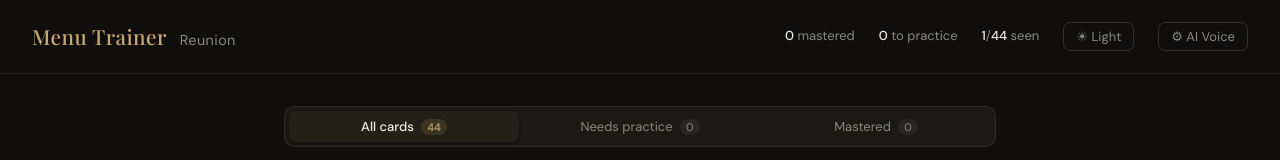
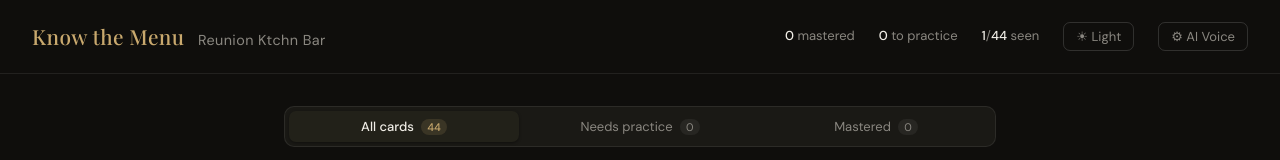
Before and after one commit to mejia-b/menu-trainer, a plain HTML site: page index.html in a window 1280 px wide. Shown: the top 160 px of the page. Drawn offline with nearby package versions, Linux system fonts and the light colour scheme.

Commit message:
Update: Title

```diff
--- a/index.html
+++ b/index.html
@@ -3,7 +3,7 @@
 <head>
 <meta charset="UTF-8">
 <meta name="viewport" content="width=device-width, initial-scale=1.0">
-<title>Menu Trainer</title>
+<title>Know the Menu — Reunion Ktchn Bar</title>
 <link href="https://fonts.googleapis.com/css2?family=Playfair+Display:wght@400;500;600&family=DM+Sans:wght@300;400;500&display=swap" rel="stylesheet">
 <style>
   :root {
@@ -172,7 +172,7 @@
 <body>
 
 <header>
-  <div class="logo">Menu Trainer <span>Reunion</span></div>
+  <div class="logo">Know the Menu <span>Reunion Ktchn Bar</span></div>
   <div class="header-right">
     <div class="header-stats">
       <div><strong id="h-mastered">0</strong> mastered</div>
```
